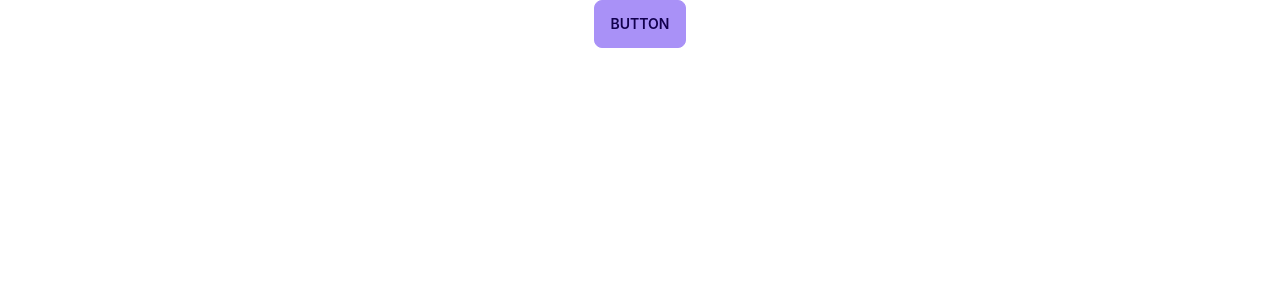
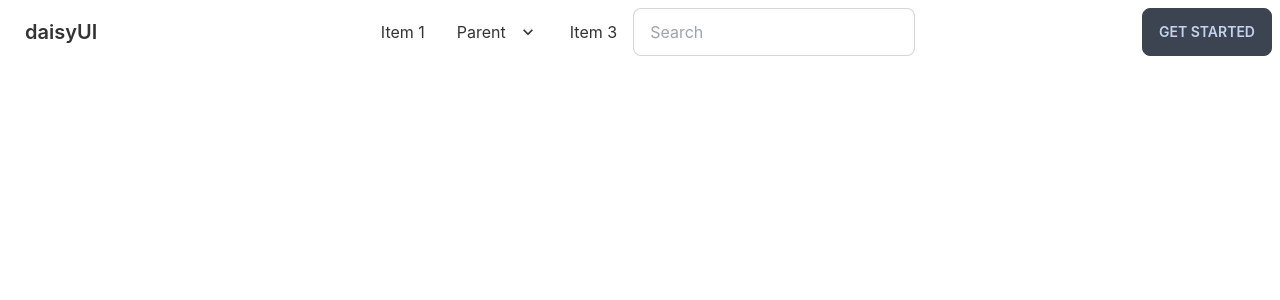
Before and after one commit to Hamidul-1/my-affiling, a React (Create React App) app: page / in a window 1280 px wide. Shown: the top 300 px of the page. Built offline with nearby package versions, Linux system fonts and the light colour scheme.

Commit message:
first commit

```diff
--- a/src/App.js
+++ b/src/App.js
@@ -1,10 +1,11 @@
 
 import './App.css';
+import Navbar from './Pages/Shared/Navbar';
 
 function App() {
   return (
     <div className="App">
-      <button class="btn btn-primary">Button</button>
+      <Navbar></Navbar>
     </div>
   );
 }
--- /dev/null
+++ b/src/Pages/Shared/Navbar.js
@@ -0,0 +1,61 @@
+import React from 'react';
+
+const Navbar = () => {
+    return (
+        <div class="navbar bg-base-100">
+            <div class="navbar-start">
+                <div class="dropdown">
+                    <label tabindex="0" class="btn btn-ghost lg:hidden">
+                        <svg xmlns="http://www.w3.org/2000/svg" class="h-5 w-5" fill="none" viewBox="0 0 24 24" stroke="currentColor"><path stroke-linecap="round" stroke-linejoin="round" stroke-width="2" d="M4 6h16M4 12h8m-8 6h16" /></svg>
+                    </label>
+                    <ul tabindex="0" class="menu menu-compact dropdown-content mt-3 p-2 shadow bg-base-100 rounded-box w-52">
+                        <li><a>Item 1</a></li>
+                        <li tabindex="0">
+                            <a class="justify-between">
+                                Parent
+                                <svg class="fill-current" xmlns="http://www.w3.org/2000/svg" width="24" height="24" viewBox="0 0 24 24"><path d="M8.59,16.58L13.17,12L8.59,7.41L10,6L16,12L10,18L8.59,16.58Z" /></svg>
+                            </a>
+                            <ul class="p-2">
+                                <li><a>Submenu 1</a></li>
+                                <li><a>Submenu 2</a></li>
+                            </ul>
+                        </li>
+                        <li><a>Item 3</a></li>
+                    </ul>
+                </div>
+                <a class="btn btn-ghost normal-case text-xl">daisyUI</a>
+            </div>
+            <div class="navbar-center hidden lg:flex">
+                <ul class="menu menu-horizontal p-0">
+                    <li><a>Item 1</a></li>
+                    <li tabindex="0">
+                        <a>
+                            Parent
+                            <svg class="fill-current" xmlns="http://www.w3.org/2000/svg" width="20" height="20" viewBox="0 0 24 24"><path d="M7.41,8.58L12,13.17L16.59,8.58L18,10L12,16L6,10L7.41,8.58Z" /></svg>
+                        </a>
+                        <ul class="p-2">
+                            <li><a>Submenu 1</a></li>
+                            <li><a>Submenu 2</a></li>
+                        </ul>
+                    </li>
+                    <li><a>Item 3</a></li>
+                </ul>
+            </div>
+            <div class="flex-none gap-2">
+                    <div class="form-control">
+                        <input type="text" placeholder="Search" class="input input-bordered" />
+                    </div>
+
+                </div>
+            <div class="navbar-end">
+                <a class="btn">Get started</a>
+            </div>
+
+
+
+        </div>
+
+    );
+};
+
+export default Navbar;
```
